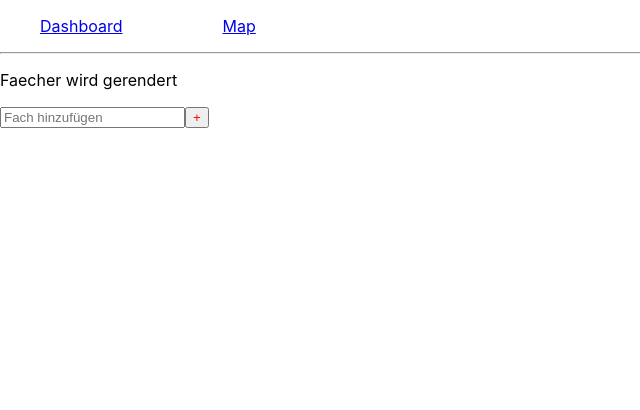
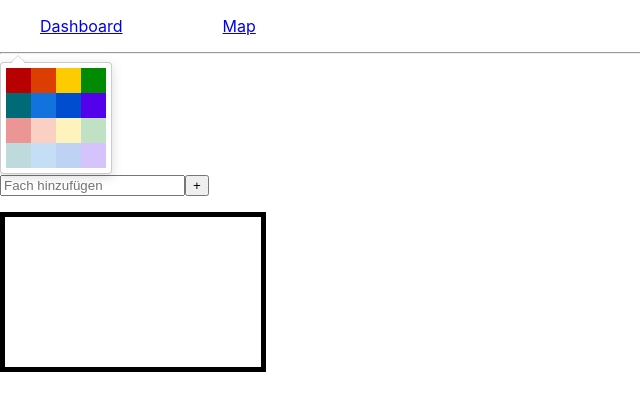
Before and after one commit to DevMert/BoDriveNPark, a React (Create React App) app: page /dashboard in a window 1280 px wide. Shown: the top 410 px of the page, without its empty margins (0-640 px from the left). Built offline with nearby package versions, Linux system fonts and the light colour scheme.

Commit message:
+react-color

```diff
--- a/package.json
+++ b/package.json
@@ -5,6 +5,7 @@
   "dependencies": {
     "react": "^16.8.6",
     "react-bootstrap": "^1.0.0-beta.8",
+    "react-color": "^2.17.3",
     "react-dom": "^16.8.6",
     "react-router-dom": "^5.0.0",
     "react-scripts": "3.0.0",
--- a/src/components/Faecher.js
+++ b/src/components/Faecher.js
@@ -1,28 +1,37 @@
 import React, {Component} from 'react'
 import styled from 'styled-components'
-import Button from 'react-bootstrap/Button'
+import { GithubPicker } from 'react-color';
 
-const Test = styled.button `
-  color: red;
+
+const UnsortedList = styled.ul `
+  width: 20%;
+  min-height: 150px;
+  list-style: none;
+  padding-left: 0;
+  border: 5px solid black;
+
 `
+
+
 /**
- * Diese Funktion gibt die Componente mit einer Liste aller Fächern aus.
+ * Diese Funktion gibt die Componente mit einer Liste aller Fächer aus.
  * Dabei wird über alle Fächer anhand von props.faecher.map itteriert
  * und so jedes Fach, welches sich in dem State "faecher" der Klasse Faecher
  * befindet, in die Liste eingefuegt
  */
 function FachListe (props) {
+
   return (
     <div>
-      <ul>
+      <UnsortedList>
         {props.faecher.map((fach) =>
           <li key = {fach}>
-          <div className="Fachcontainer">
+            <div>
               <span>{fach}</span>
             </div>
           </li>
         )}
-      </ul>
+      </UnsortedList>
     </div>
   )
 }
@@ -33,6 +42,7 @@ class Faecher extends Component {
 
     this.state = {
       faecher: [],
+      farbe: '',
       input: '',
     }
 
@@ -74,18 +84,19 @@ class Faecher extends Component {
   render() {
     return (
       <div>
-        <p>Faecher wird gerendert</p>
+        {/*Componente zum auswählen der Farbe fürs Fach */}
+        <GithubPicker
+          width = {100}
+        />
         <input
           type = 'text'
           placeholder = 'Fach hinzufügen'
           value = {this.state.input}
           onChange={this.updateInput}
         />
-        <Test onClick={this.handleFachHinzufuegen}> + </Test>
+        <button onClick={this.handleFachHinzufuegen}> + </button>
         <FachListe
           faecher = {this.state.faecher}
-
-
         />
       </div>
     )
```
Also changed, not shown: 1 other file (tests, documents, lock files or other folders). Lines whose indentation alone changed are shown as unchanged.
